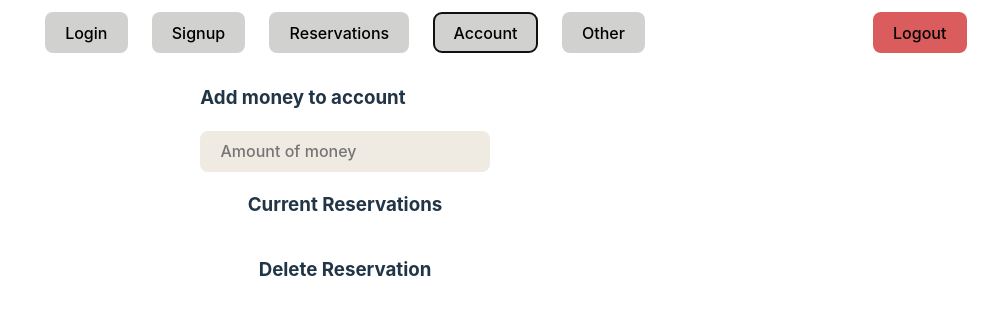
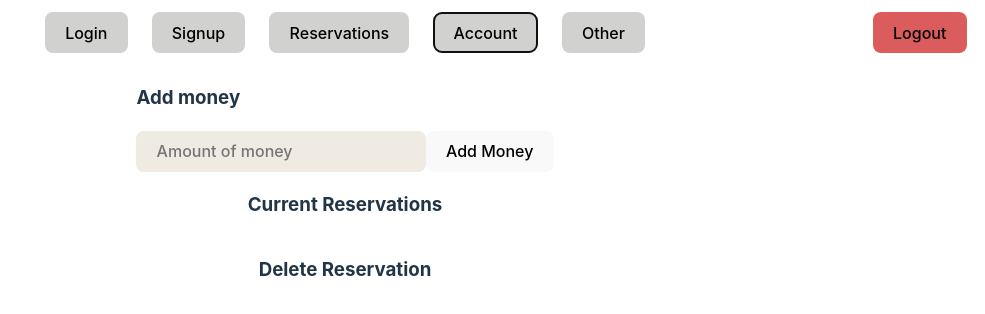
Before and after one commit to JeepBarn/JeepBarn, a React (Vite) app in the folder jeep_barn_client/: page / in a window 1280 px wide. Both pictures are taken after a click on the button "Account". Shown: the top 314 px of the page, without its empty margins (295-1280 px from the left). Built offline with nearby package versions, Linux system fonts and the light colour scheme.

Commit message:
Worked on account page

```diff
--- a/jeep_barn_client/src/Account.tsx
+++ b/jeep_barn_client/src/Account.tsx
@@ -19,8 +19,9 @@ function Account(props : States) {
     return (
         <div className="container">
             <div>
-                <h3>Add money to account</h3>
+                <h3>Add money</h3>
                 <input type="text" placeholder="Amount of money" />
+                <button className="addMoney">Add Money</button>
 
             </div>
             <div>
```
